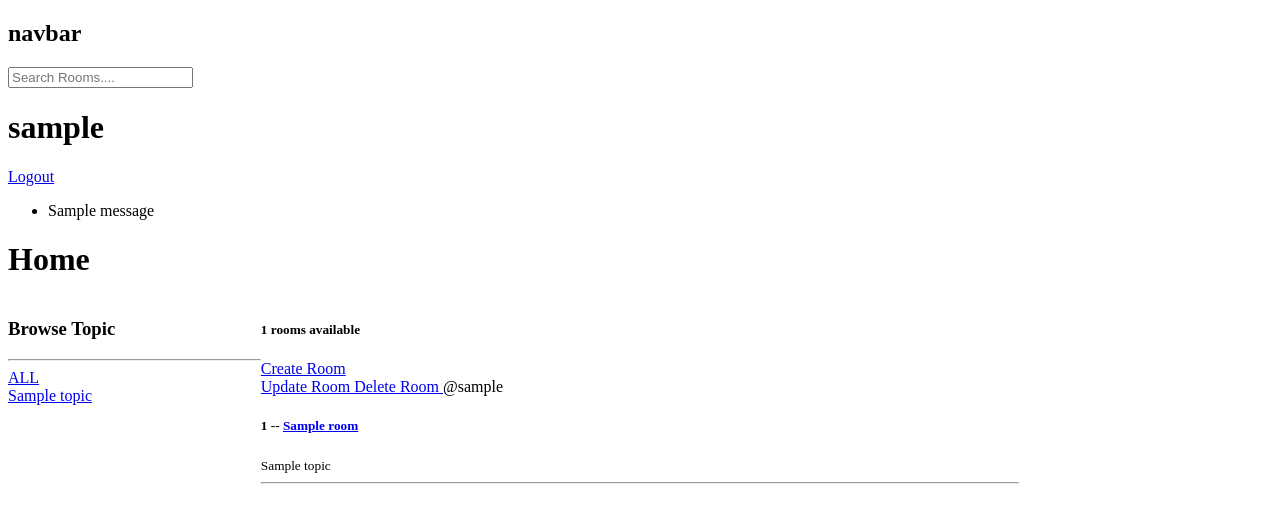
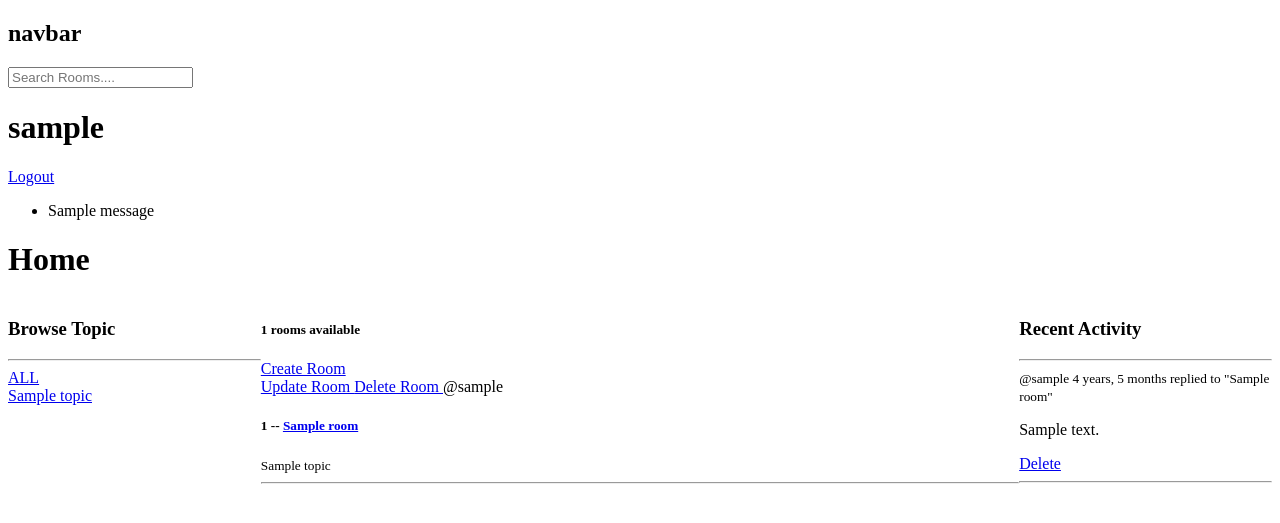
Before and after one commit to aansh06/lets_Study, a Django app: page / in a window 1280 px wide. Shown: the top 523 px of the page. Run offline with Django 5.2, Linux system fonts and the light colour scheme; a user stored in the database is signed in; tables that the repository leaves empty hold one stand-in row (values such as "Sample post"); one stand-in notice (Sample message) is shown.

Commit message:
activity feed update

```diff
--- a/study/models.py
+++ b/study/models.py
@@ -62,8 +62,8 @@ class Message(models.Model):
     updated = models.DateTimeField(auto_now=True)
     created = models.DateTimeField(auto_now_add=True)
 
-    # class Meta:
-        # ordering = ['-updated', '-created']
+    class Meta:
+        ordering = ['-updated', '-created']
 
     def __str__(self):
         return self.body[:50]
--- /dev/null
+++ b/study/templates/study/activity_component.html
@@ -0,0 +1,19 @@
+
+
+
+
+<h3>Recent Activity </h3>
+        <hr>
+        {% for message in room_messages %}
+        <div>
+            <small>@{{message.user}} {{message.created|timesince}} </small>
+            <small>replied to "{{message.room}}"</small>
+
+            <p>{{message}}</p>
+
+            {% if request.user == message.user %}
+                <a href="{% url 'delete-message' message.id %}">Delete</a>
+                {% endif %}
+            <hr>
+        </div>
+        {% endfor %}
--- /dev/null
+++ b/study/templates/study/feed_component.html
@@ -0,0 +1,17 @@
+<div>
+    {% for room in rooms %}
+    <div>
+        {% if request.user == room.host %}
+        <a href="{% url 'update-room' room.id %}"> Update Room </a>
+        <a href="{% url 'delete-room' room.id %}"> Delete Room </a>
+
+        {% endif %}
+
+        <span>@{{room.host.username}}</span>
+        <h5>{{room.id }} -- <a href=" {% url 'room' room.id %}">{{ room.name }}</a></h5>
+        <small> {{room.topic.name}}</small>
+        <hr>
+
+    </div>
+    {% endfor %}
+</div>
--- a/study/templates/study/home.html
+++ b/study/templates/study/home.html
@@ -14,43 +14,23 @@
 
 <div class="home-container">
     <div>
-        <h3>Browse Topic</h3>
-        <hr>
-        <div>
-            <a href=" {% url 'home' %}">ALL</a>
-        </div>
-        {% for topic in topics %}
-        <div>
-            <a href=" {% url 'home' %}?q={{topic.name}}">{{topic.name}}</a>
-        </div>
-        {% endfor %}
+        {% include 'study/topic_component.html' %}
+
     </div>
 
     <div>
         <h5>{{room_count}} rooms available</h5>
         <a href="{% url 'create-room' %}"> Create Room </a>
+        {% include 'study/feed_component.html' %}
 
-        <div>
-            {% for room in rooms %}
-            <div>
-                {% if request.user == room.host %}
-        <a href="{% url 'update-room' room.id %}"> Update Room </a>
-        <a href="{% url 'delete-room' room.id %}"> Delete Room </a>
 
-        {% endif %}
-
-                <span>@{{room.host.username}}</span>
-                <h5>{{room.id }} -- <a href=" {% url 'room' room.id %}" >{{ room.name }}</a></h5>
-                <small> {{room.topic.name}}</small>
-                <hr>
-
-            </div>
-            {% endfor %}
-        </div>
     </div>
 
+    <div>
+        {% include 'study/activity_component.html' %}
+    </div>
 
 </div>
 
 
-{% endblock  %}
+{% endblock %}
--- /dev/null
+++ b/study/templates/study/topic_component.html
@@ -0,0 +1,10 @@
+<h3>Browse Topic</h3>
+<hr>
+<div>
+    <a href=" {% url 'home' %}">ALL</a>
+</div>
+{% for topic in topics %}
+<div>
+    <a href=" {% url 'home' %}?q={{topic.name}}">{{topic.name}}</a>
+</div>
+{% endfor %}
--- a/study/views.py
+++ b/study/views.py
@@ -71,7 +71,11 @@ def home(request):
     )
     topics = Topic.objects.all()
     room_count=rooms_list.count()
-    context= {'rooms': rooms_list, 'topics':topics,'room_count':room_count}
+
+    room_messages = Message.objects.filter(
+        Q(room__topic__name__icontains=q))[0:3]
+
+    context= {'rooms': rooms_list, 'topics':topics,'room_count':room_count,"room_messages":room_messages}
     return render(request,'study/home.html', context)
 
 
```
